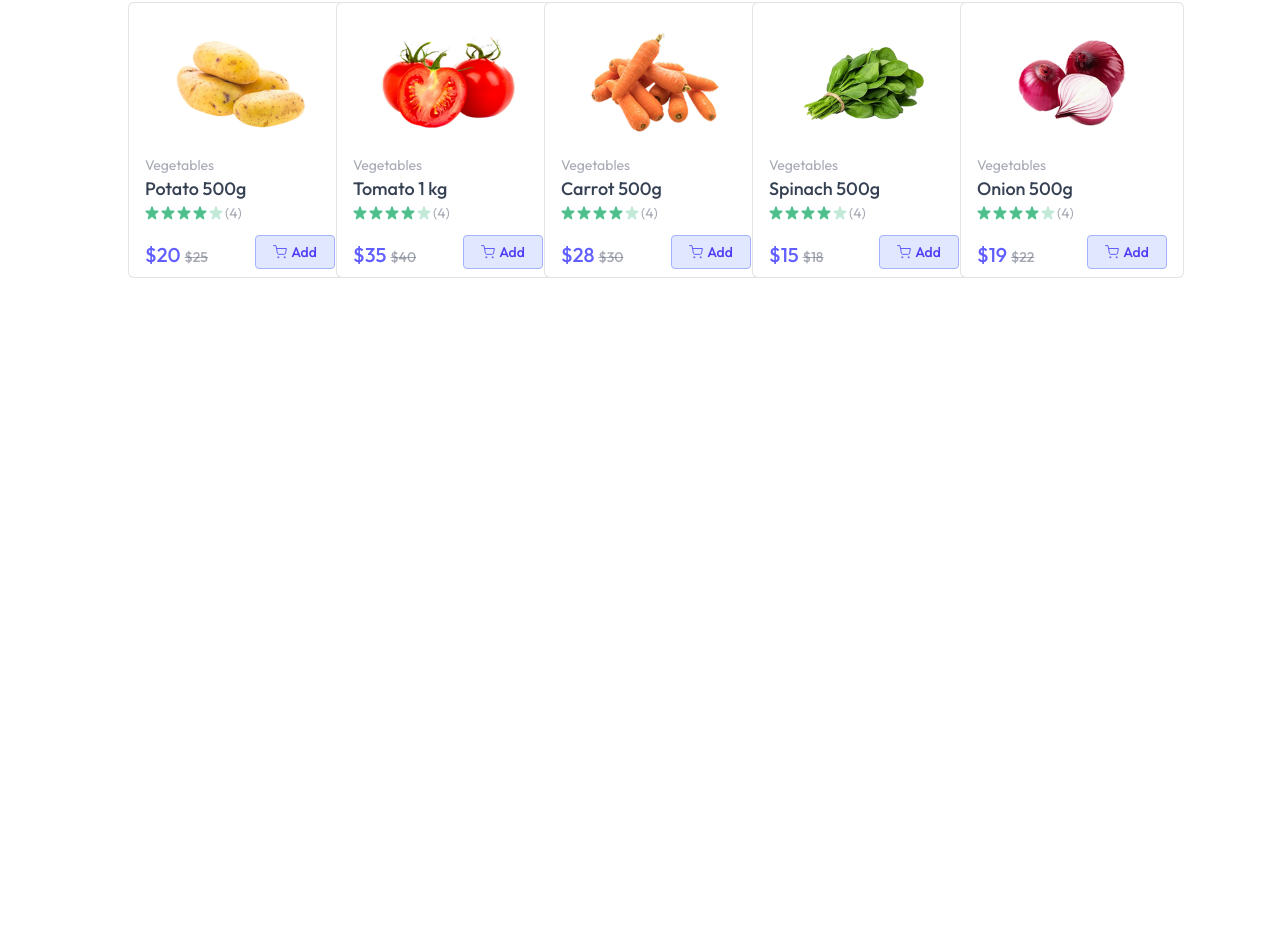
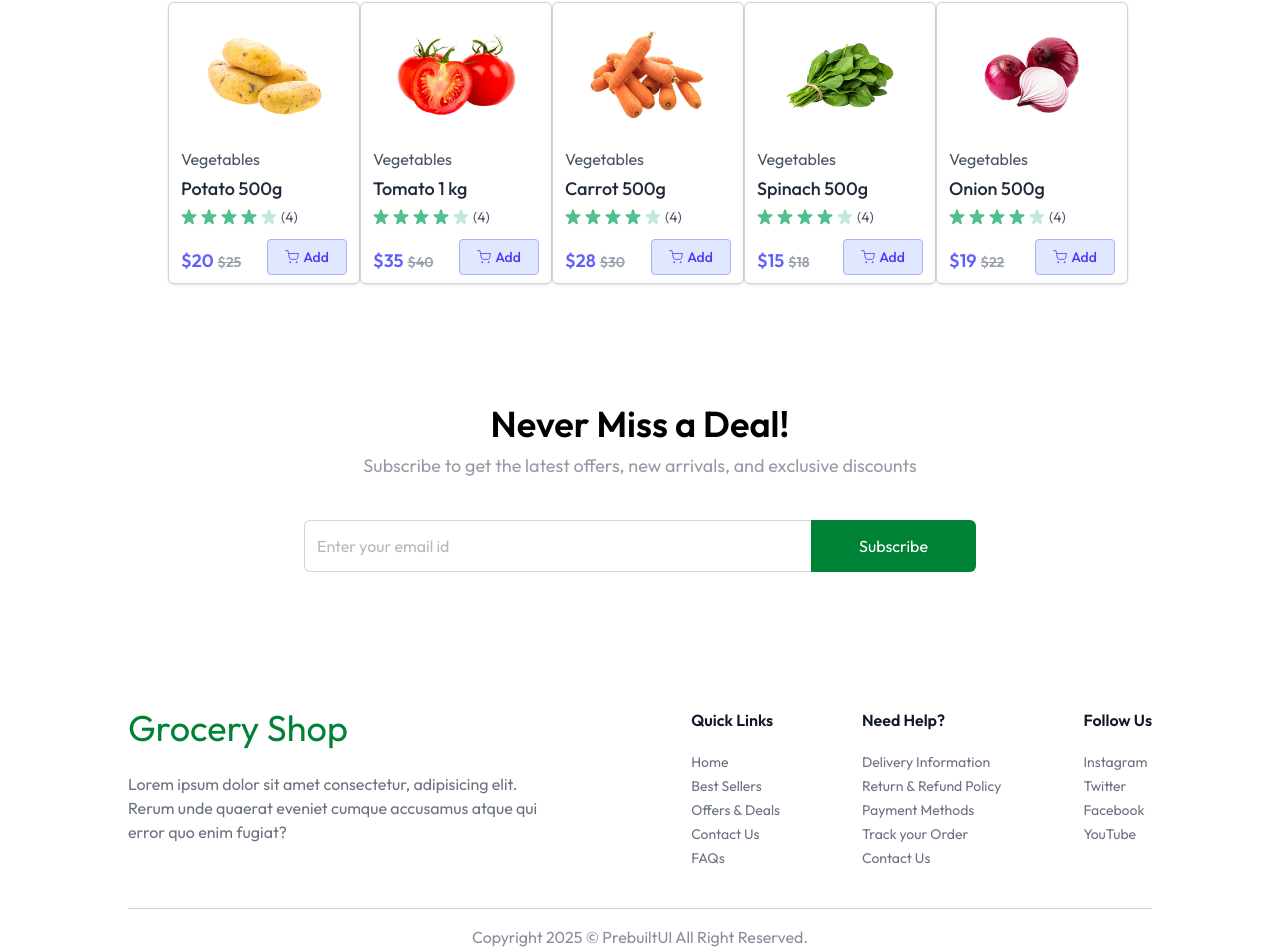
Before and after one commit to ikeshav26/e-grocery-client, a React (Vite) app: page / in a window 1280 px wide. Shown: the part 874-1826 px from the top of the page. Before the commit the page ends 1176 px from the top, so only its background shows below. Built offline with nearby package versions, Linux system fonts and the light colour scheme; a web font is replaced by a local one.

Commit message:
Newsletter and footer

```diff
--- a/src/App.jsx
+++ b/src/App.jsx
@@ -10,6 +10,7 @@ import { AppContext } from './context/AppContext'
 import Myorders from './pages/Myorders'
 import Auth from './modals/Auth'
 import ProductCategory from './pages/ProductCategory'
+import Footer from './components/Footer'
 
 const App = () => {
   const {isSeller,showUserLogin} = useContext(AppContext)
@@ -28,6 +29,7 @@ const App = () => {
           <Route path='/my-orders' element={<Myorders/>}/>
         </Routes>
       </div>
+      {!isSellerPath && <Footer/>}
     </div>
   )
 }
--- a/src/components/BestSeller.jsx
+++ b/src/components/BestSeller.jsx
@@ -1,23 +1,25 @@
-import React, { useContext } from 'react'
-import {categories} from '../assets/assets'
-import { AppContext } from '../context/AppContext'
+import React, { useContext } from 'react';
+import { AppContext } from '../context/AppContext';
 import ProductCard from './ProductCard';
 
-const Category = () => {
-    const {navigate} = useContext(AppContext);
-    const {product} = useContext(AppContext);
-  return (
-    <div className='mt-16'>
-      <p className='text-2xl md:text-3xl font-medium'>Best Seller</p>
-      <div className='my-6 grid grid-cols-1 sm:grid-cols-2 md:grid-cols-4 lg:grid-cols-5 gap-4 items-center justify-center'>
-        {
-            product.filter((product)=>product.inStock).slice(0,5).map((item,index)=>(
-                <ProductCard key={index} product={item}/>
-            ))
-        }
-      </div>
-    </div>
-  )
-}
+const BestSeller = () => {
+    const { navigate, product } = useContext(AppContext);
 
-export default Category
+    return (
+        <div className='mt-16 px-4 sm:px-6 md:px-8 lg:px-10'>
+            <p className='text-2xl md:text-3xl font-semibold text-gray-800'>Best Seller</p>
+
+            <div className='my-6 grid grid-cols-1 sm:grid-cols-2 md:grid-cols-3 lg:grid-cols-4 xl:grid-cols-5 gap-4'>
+                {product
+                    .filter(item => item.inStock)
+                    .slice(0, 5)
+                    .map((item, index) => (
+                        <ProductCard key={index} product={item} />
+                    ))
+                }
+            </div>
+        </div>
+    );
+};
+
+export default BestSeller;
--- /dev/null
+++ b/src/components/Footer.jsx
@@ -0,0 +1,47 @@
+import React from 'react'
+
+const Footer = () => {
+    const linkSections = [
+        {
+            title: "Quick Links",
+            links: ["Home", "Best Sellers", "Offers & Deals", "Contact Us", "FAQs"]
+        },
+        {
+            title: "Need Help?",
+            links: ["Delivery Information", "Return & Refund Policy", "Payment Methods", "Track your Order", "Contact Us"]
+        },
+        {
+            title: "Follow Us",
+            links: ["Instagram", "Twitter", "Facebook", "YouTube"]
+        }
+    ];
+
+    return (
+        <div className="px-6 md:px-16 lg:px-24 xl:px-32">
+            <div className="flex flex-col md:flex-row items-start justify-between gap-10 py-10 border-b border-gray-500/30 text-gray-500">
+                <div>
+                    <h1 className='text-2xl md:text-3xl lg:text-4xl text-green-700 font-bold outfit-text'>Grocery Shop</h1>
+                    <p className="max-w-[410px] mt-6">Lorem ipsum dolor sit amet consectetur, adipisicing elit. Rerum unde quaerat eveniet cumque accusamus atque qui error quo enim fugiat?</p>
+                </div>
+                <div className="flex flex-wrap justify-between w-full md:w-[45%] gap-5">
+                    {linkSections.map((section, index) => (
+                        <div key={index}>
+                            <h3 className="font-semibold text-base text-gray-900 md:mb-5 mb-2">{section.title}</h3>
+                            <ul className="text-sm space-y-1">
+                                {section.links.map((link, i) => (
+                                    <li key={i}>
+                                        <a href="#" className="hover:underline transition">{link}</a>
+                                    </li>
+                                ))}
+                            </ul>
+                        </div>
+                    ))}
+                </div>
+            </div>
+            <p className="py-4 text-center text-sm md:text-base text-gray-500/80">
+                Copyright 2025 © PrebuiltUI All Right Reserved.
+            </p>
+        </div>
+    );
+};
+export default Footer
--- /dev/null
+++ b/src/components/NewsLetter.jsx
@@ -0,0 +1,26 @@
+import React from 'react'
+
+const NewsLetter = () => {
+
+    return (
+        <div className="flex flex-col items-center justify-center text-center space-y-2 py-10 md:py-16 lg:py-24">
+            <h1 className="md:text-4xl text-2xl font-semibold">Never Miss a Deal!</h1>
+            <p className="md:text-lg text-gray-500/70 pb-8">
+                Subscribe to get the latest offers, new arrivals, and exclusive discounts
+            </p>
+            <form className="flex items-center justify-between max-w-2xl w-full md:h-13 h-12">
+                <input
+                    className="border border-gray-300 rounded-md h-full border-r-0 outline-none w-full rounded-r-none px-3 text-gray-500"
+                    type="text"
+                    placeholder="Enter your email id"
+                    required
+                />
+                <button type="submit" className="md:px-12 px-8 h-full text-white bg-green-700 hover:bg-green-600 transition-all cursor-pointer rounded-md rounded-l-none">
+                    Subscribe
+                </button>
+            </form>
+        </div>
+    )
+}
+
+export default NewsLetter
--- a/src/components/ProductCard.jsx
+++ b/src/components/ProductCard.jsx
@@ -1,49 +1,77 @@
-import React, { useContext } from 'react'
-import { AppContext } from '../context/AppContext'
-import { useState } from 'react';
+import React, { useContext, useState } from 'react';
+import { AppContext } from '../context/AppContext';
 import { assets } from '../assets/assets';
 
-const ProductCard = ({product}) => {
+const ProductCard = ({ product }) => {
     const [count, setCount] = useState(0);
-    const{navigate}=useContext(AppContext)
-    console.log(product)
+    const { navigate } = useContext(AppContext);
 
-  return (
-    <div onClick={()=>{
-       navigate(`/product/${product.category.toLowerCase()}/${product.id}`)
-    }} className="border border-gray-500/20 rounded-md md:px-4 px-3 py-2 bg-white min-w-56 max-w-56 w-full">
-            <div className="group cursor-pointer flex items-center justify-center px-2">
-                <img className="group-hover:scale-105 transition max-w-26 md:max-w-36" src={product.image[0]} alt={product.name} />
+    return (
+        <div
+            onClick={() => {
+                navigate(`/product/${product.category.toLowerCase()}/${product.id}`);
+            }}
+            className="border border-gray-300 rounded-md px-3 py-2 bg-white min-w-[12rem] max-w-[14rem] w-full shadow-sm hover:shadow-md transition duration-300 cursor-pointer"
+        >
+            <div className="group flex items-center justify-center">
+                <img
+                    className="group-hover:scale-105 transition-transform duration-300 w-24 h-24 sm:w-28 sm:h-28 md:w-32 md:h-32 object-contain"
+                    src={product.image[0]}
+                    alt={product.name}
+                />
             </div>
-            <div className="text-gray-500/60 text-sm">
-                <p>{product.category}</p>
-                <p className="text-gray-700 font-medium text-lg truncate w-full">{product.name}</p>
-                <div className='flex items-center gap-0.5'>
-                    {Array(5).fill("").map((_,i)=>(
-                        <img key={i} src={i<4?assets.star_icon:assets.star_dull_icon} className='w-3 md:w-3.5'/>
-                    ))
-                    }
-                    <p>(4)</p>
+
+            <div className="mt-2 space-y-1 text-gray-600 text-sm sm:text-base">
+                <p className="capitalize">{product.category}</p>
+                <p className="text-gray-800 font-medium text-base sm:text-lg truncate">{product.name}</p>
+
+                <div className="flex items-center gap-1">
+                    {Array(5).fill("").map((_, i) => (
+                        <img
+                            key={i}
+                            src={i < 4 ? assets.star_icon : assets.star_dull_icon}
+                            alt="star"
+                            className="w-3.5 sm:w-4"
+                        />
+                    ))}
+                    <p className="text-xs sm:text-sm">(4)</p>
                 </div>
+
                 <div className="flex items-end justify-between mt-3">
-                    <p className="md:text-xl text-base font-medium text-indigo-500">
-                        ${product.offerPrice} <span className="text-gray-500/60 md:text-sm text-xs line-through">${product.price}</span>
+                    <p className="text-indigo-500 font-semibold text-base sm:text-lg">
+                        ${product.offerPrice}
+                        <span className="text-gray-400 line-through ml-1 text-xs sm:text-sm">
+                            ${product.price}
+                        </span>
                     </p>
-                    <div className="text-indigo-500" onClick={(e)=>e.stopPropagation()}>
+
+                    <div
+                        className="text-indigo-500"
+                        onClick={(e) => e.stopPropagation()}
+                    >
                         {count === 0 ? (
-                            <button className="cursor-pointer flex items-center justify-center gap-1 bg-indigo-100 border border-indigo-300 md:w-[80px] w-[64px] h-[34px] rounded text-indigo-600 font-medium" onClick={() => setCount(1)} >
+                            <button
+                                className="flex items-center justify-center gap-1 bg-indigo-100 border border-indigo-300 w-16 sm:w-20 h-8 sm:h-9 rounded text-indigo-600 font-medium text-xs sm:text-sm"
+                                onClick={() => setCount(1)}
+                            >
                                 <svg width="14" height="14" viewBox="0 0 14 14" fill="none" xmlns="http://www.w3.org/2000/svg">
-                                    <path d="M.583.583h2.333l1.564 7.81a1.17 1.17 0 0 0 1.166.94h5.67a1.17 1.17 0 0 0 1.167-.94l.933-4.893H3.5m2.333 8.75a.583.583 0 1 1-1.167 0 .583.583 0 0 1 1.167 0m6.417 0a.583.583 0 1 1-1.167 0 .583.583 0 0 1 1.167 0" stroke="#615fff" stroke-linecap="round" stroke-linejoin="round" />
+                                    <path d="M.583.583h2.333l1.564 7.81a1.17 1.17 0 0 0 1.166.94h5.67a1.17 1.17 0 0 0 1.167-.94l.933-4.893H3.5m2.333 8.75a.583.583 0 1 1-1.167 0 .583.583 0 0 1 1.167 0m6.417 0a.583.583 0 1 1-1.167 0 .583.583 0 0 1 1.167 0" stroke="#615fff" strokeLinecap="round" strokeLinejoin="round" />
                                 </svg>
                                 Add
                             </button>
                         ) : (
-                            <div className="flex items-center justify-center gap-2 md:w-20 w-16 h-[34px] bg-indigo-500/25 rounded select-none">
-                                <button onClick={() => setCount((prev) => Math.max(prev - 1, 0))} className="cursor-pointer text-md px-2 h-full" >
+                            <div className="flex items-center justify-center gap-2 bg-indigo-200 w-16 sm:w-20 h-8 sm:h-9 rounded select-none text-sm sm:text-base">
+                                <button
+                                    onClick={() => setCount((prev) => Math.max(prev - 1, 0))}
+                                    className="px-2 h-full text-lg"
+                                >
                                     -
                                 </button>
                                 <span className="w-5 text-center">{count}</span>
-                                <button onClick={() => setCount((prev) => prev + 1)} className="cursor-pointer text-md px-2 h-full" >
+                                <button
+                                    onClick={() => setCount((prev) => prev + 1)}
+                                    className="px-2 h-full text-lg"
+                                >
                                     +
                                 </button>
                             </div>
@@ -52,7 +80,7 @@ const ProductCard = ({product}) => {
                 </div>
             </div>
         </div>
-  )
-}
+    );
+};
 
-export default ProductCard
+export default ProductCard;
--- a/src/pages/Home.jsx
+++ b/src/pages/Home.jsx
@@ -3,6 +3,7 @@ import { AppContext } from '../context/AppContext'
 import Hero from '../components/Hero'
 import Category from '../components/Category'
 import BestSeller from '../components/BestSeller'
+import NewsLetter from '../components/NewsLetter'
 
 const Home = () => {
 
@@ -11,6 +12,7 @@ const Home = () => {
       <Hero/>
       <Category/>
       <BestSeller/>
+      <NewsLetter/>
     </div>
   )
 }
```
